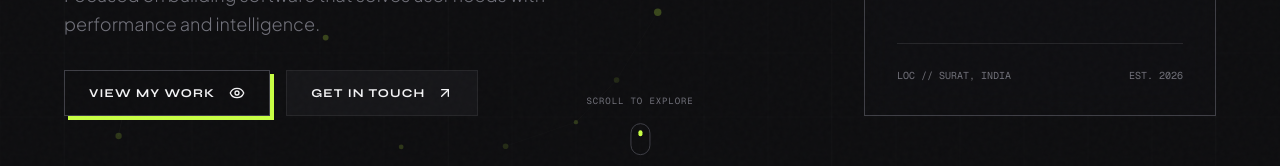
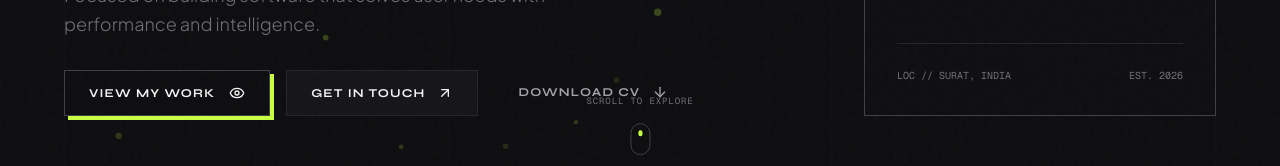
Before and after one commit to tejaspatel2255/Portfolio, a Next.js app: page / in a window 1280 px wide. Shown: the part 587-753 px from the top of the page. Built offline with nearby package versions, Linux system fonts and the light colour scheme.

Commit message:
add resume download button and update project scaffold to v1.0.0

```diff
--- a/components/sections/Hero.tsx
+++ b/components/sections/Hero.tsx
@@ -101,6 +101,11 @@ export function Hero() {
                   Get In Touch <ArrowUpRight className="w-4 h-4 ml-1 inline-block" />
                 </Button>
               </a>
+              <a href="/resume.pdf" download="Tejas_Patel_Resume.pdf">
+                <Button variant="ghost">
+                  Download CV <ArrowDown className="w-4 h-4 ml-1 inline-block" />
+                </Button>
+              </a>
             </motion.div>
           </div>
 
```
